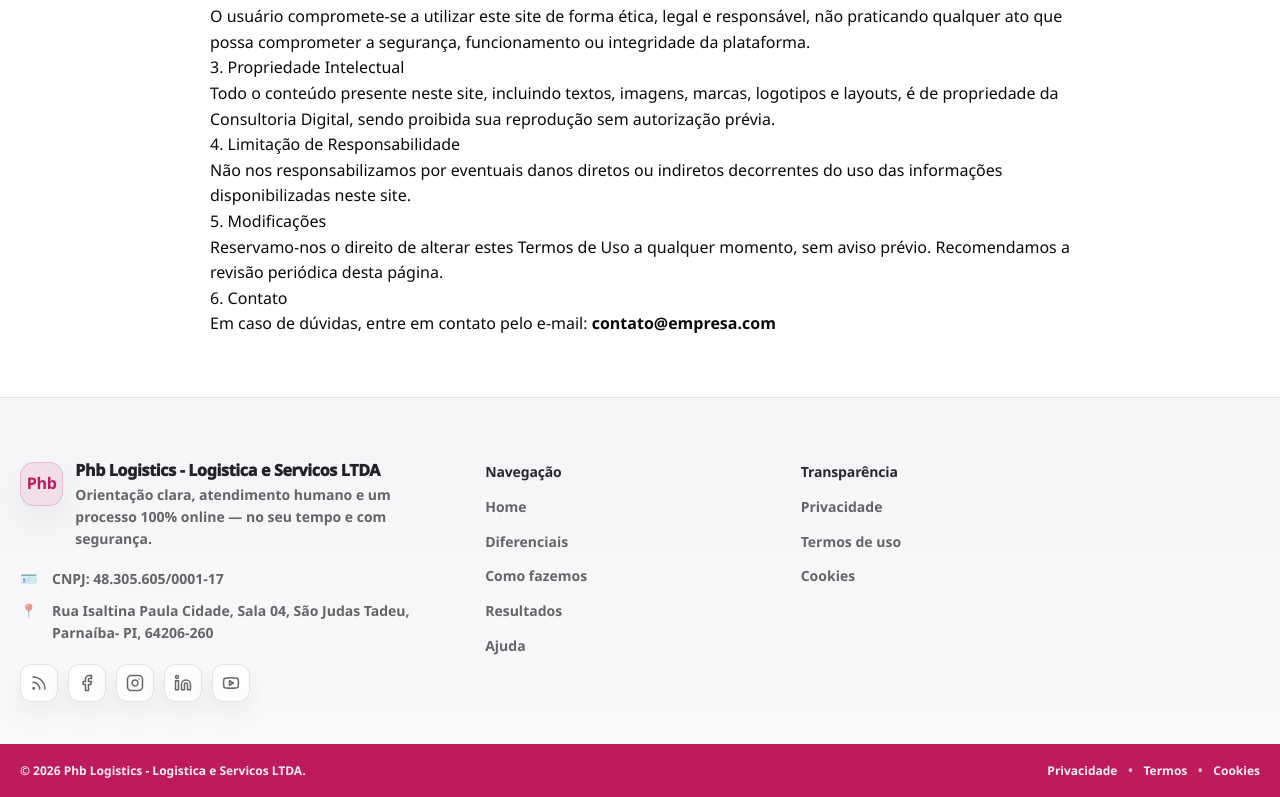
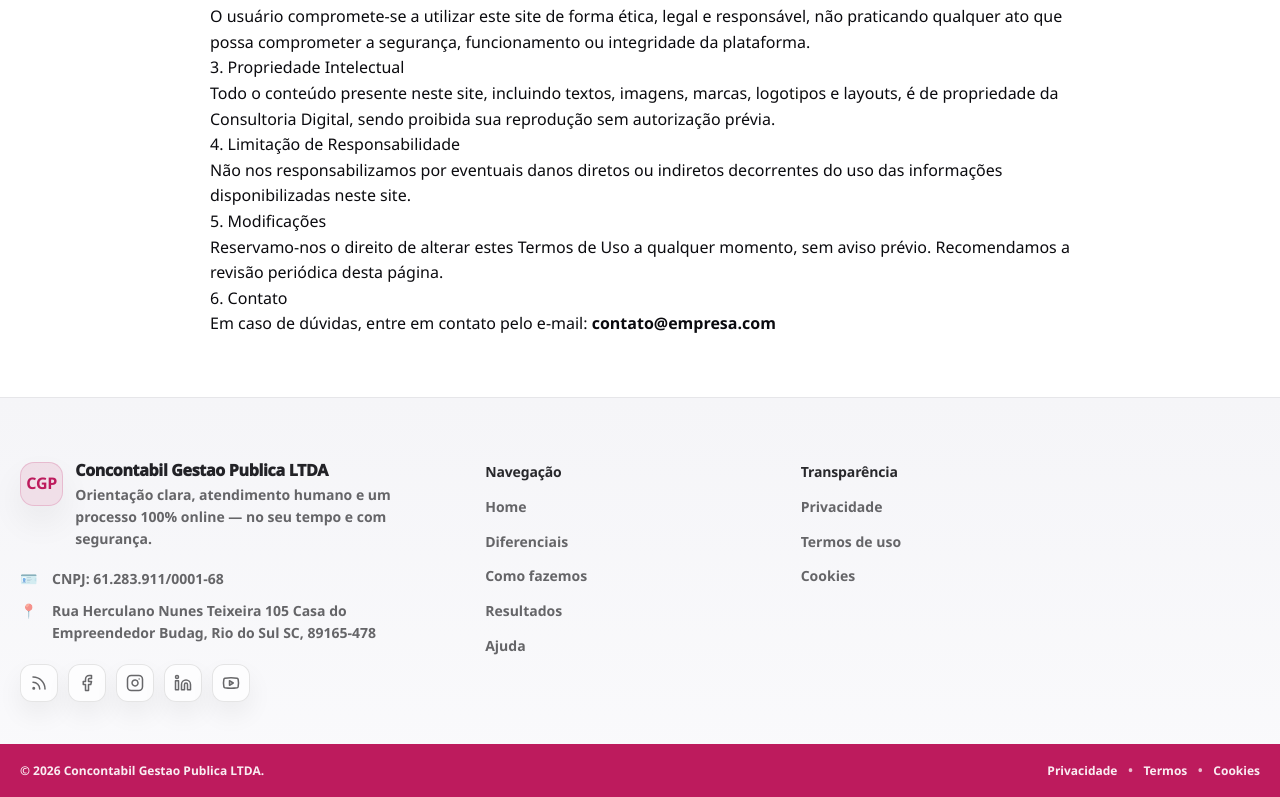
Before and after one commit to NeroProject329/Site-institucional, a Next.js app: page /termos in a window 1280 px wide. Shown: the part 235-1032 px from the top of the page. Built offline with nearby package versions, Linux system fonts and the light colour scheme; no server answers.

Commit message:
adicionar contabil gestão

```diff
--- a/src/app/globals.css
+++ b/src/app/globals.css
@@ -3206,9 +3206,9 @@ Seção: <section id="avaliacao" ...>
 #avaliacao .ava-photoManual{
   position: absolute;
   left: 50%;
-  bottom: 128px;            /* 👈 gruda no chão (ajusta -28 / -48 se quiser) */
+  bottom: -28px;            /* 👈 gruda no chão (ajusta -28 / -48 se quiser) */
   transform: translateX(-50%);
-  height: 138%;             /* 👈 aumenta a mulher */
+  height: 118%;             /* 👈 aumenta a mulher */
   width: auto;
   max-width: none;
   display: block;
--- a/src/components/layout/Footer.tsx
+++ b/src/components/layout/Footer.tsx
@@ -53,12 +53,12 @@ export default function Footer() {
                 />
               ) : (
                 <div className="qj-footer-logoMark" aria-hidden="true">
-                  <span>Phb</span>
+                  <span>CGP</span>
                 </div>
               )}
 
               <div className="qj-footer-brandText">
-                <div className="qj-footer-brandName">Phb Logistics - Logistica e Servicos LTDA</div>
+                <div className="qj-footer-brandName">Concontabil Gestao Publica LTDA</div>
                 <div className="qj-footer-brandDesc">
                   Orientação clara, atendimento humano e um processo 100% online — no seu tempo e com
                   segurança.
@@ -71,14 +71,14 @@ export default function Footer() {
                 <span className="qj-footer-ico" aria-hidden="true">
                   🪪
                 </span>
-                <span>CNPJ: 48.305.605/0001-17</span>
+                <span>CNPJ: 61.283.911/0001-68</span>
               </div>
               <div className="qj-footer-metaRow">
                 <span className="qj-footer-ico" aria-hidden="true">
                   📍
                 </span>
                 <span>
-                  Rua Isaltina Paula Cidade, Sala 04, São Judas Tadeu,  Parnaíba- PI, 64206-260
+                  Rua Herculano Nunes Teixeira 105 Casa do Empreendedor Budag,  Rio do Sul SC, 89165-478
                 </span>
               </div>
             </div>
@@ -163,7 +163,7 @@ export default function Footer() {
       <div className="qj-footer-bottom">
         <div className="container qj-footer-bottomInner">
           <p className="qj-footer-copy">
-            © {year} Phb Logistics - Logistica e Servicos LTDA.
+            © {year} Concontabil Gestao Publica LTDA.
           </p>
 
           <div className="qj-footer-legal">
--- a/src/components/sections/Hero.tsx
+++ b/src/components/sections/Hero.tsx
@@ -175,7 +175,7 @@ export default function Hero() {
                 data-hero="title"
                 className="hero-titleGlow mt-5 text-balance text-4xl font-semibold tracking-tight text-white md:text-6xl"
                 >
-                Descontos de até <span className="hero-gold">98%</span>. Fique hoje mesmo no Azul
+                Descontos Exclusivos,<span className="hero-gold">participe do Feirão 2026</span>e verifique ofertas especiais.
               </h1>
 
               <p
--- a/src/components/sections/parceiros.tsx
+++ b/src/components/sections/parceiros.tsx
@@ -42,7 +42,7 @@ const pillars: Pillar[] = [
   { key: "negociacao", title: "Negociação direta", desc: "Tratativa com foco em acordo viável.", Icon: Handshake },
   { key: "descontos", title: "Descontos estratégicos", desc: "Busca do melhor custo-benefício.", Icon: Percent },
   { key: "parcelamento", title: "Parcelamento flexível", desc: "Condições que cabem no seu mês.", Icon: CalendarClock },
-  { key: "cpf", title: "Regularização do CPF", desc: "Organização para voltar ao jogo.", Icon: BadgeCheck },
+  { key: "cpf", title: "Regularização de pendências", desc: "Organização para voltar ao jogo.", Icon: BadgeCheck },
   { key: "acordo", title: "Acordo formalizado", desc: "Clareza do que foi combinado.", Icon: FileText },
   { key: "juros", title: "Redução de encargos", desc: "Foco em juros e multas quando possível.", Icon: TrendingDown },
   { key: "analise", title: "Análise do seu caso", desc: "Leitura do cenário antes da decisão.", Icon: Search },
--- a/src/components/sections/totaldepessoas.tsx
+++ b/src/components/sections/totaldepessoas.tsx
@@ -19,11 +19,11 @@ export default function TotalDePessoas() {
   // ✅ Edite aqui os números/textos finais (mantive no padrão QuiteJá)
   const metrics: Metric[] = [
     {
-      value: "+6,3",
+      value: "+1.1",
       unit: "milhões",
       description: (
         <>
-          Já ajudamos mais de <b>6,3 milhões de pessoas</b> a encontrarem
+          Já ajudamos mais de <b>1.1 milhões de pessoas</b> a encontrarem
           condições melhores e seguirem com mais tranquilidade.
         </>
       ),
@@ -38,12 +38,12 @@ export default function TotalDePessoas() {
       ),
     },
     {
-      value: "+ de R$ 16,6",
-      unit: "bilhões",
+      value: "+ de R$ 9,6",
+      unit: "Milhôes",
       description: (
         <>
           Pessoas atendidas já conquistaram mais de{" "}
-          <b style={{ whiteSpace: "nowrap" }}>R$ 16,6 bilhões em economia</b>{" "}
+          <b style={{ whiteSpace: "nowrap" }}>R$ 9,6 milhões em economia</b>{" "}
           em condições disponibilizadas.
         </>
       ),
```
Also changed, not shown: public/img/Captura de tela 2026-03-10 152709.png (added).
